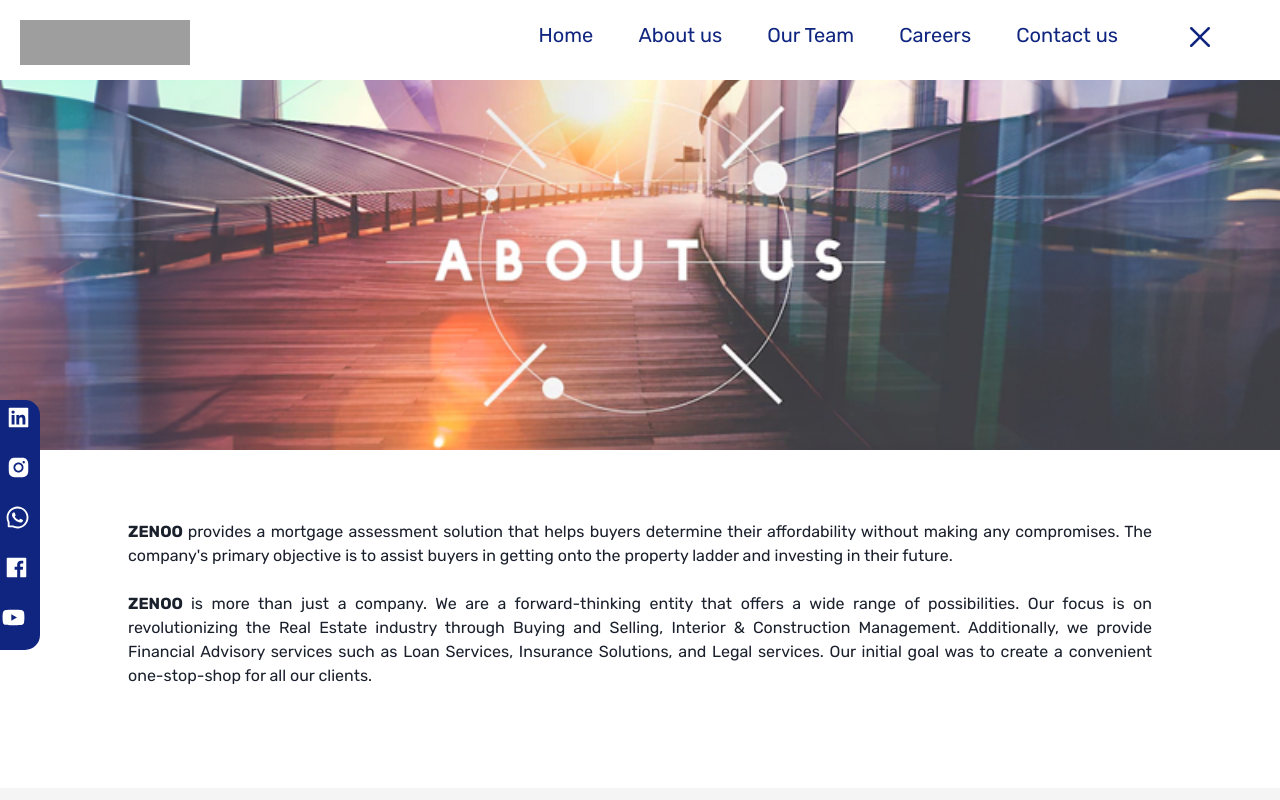
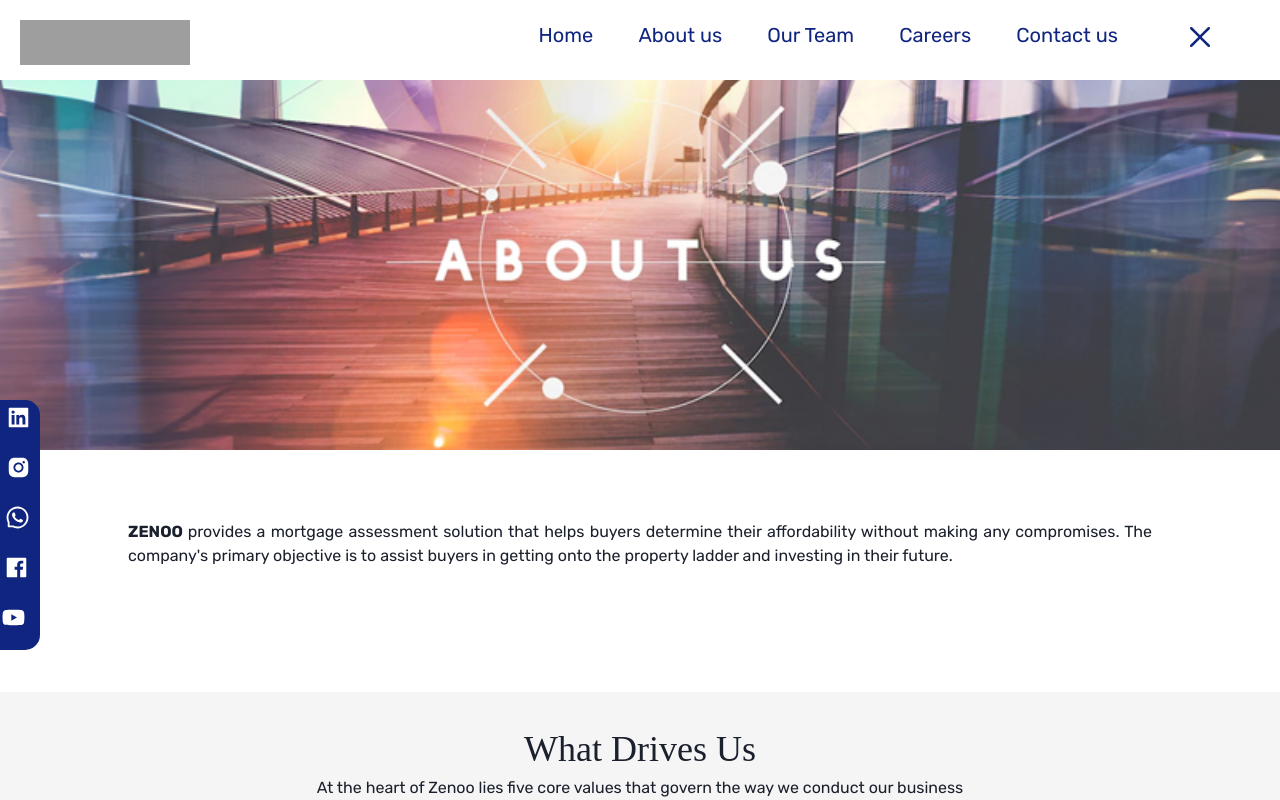
Before and after one commit to Ravi80595/Zenoo, a React (Create React App) app: page /about in a window 1280 px wide. Shown: the top 800 px of the page. Built offline with nearby package versions, Linux system fonts and the light colour scheme; grey boxes are pictures that could not be loaded.

Commit message:
Update About.jsx

```diff
--- a/src/Pages/About.jsx
+++ b/src/Pages/About.jsx
@@ -29,7 +29,6 @@ const About = () => {
             <Text textAlign={'justify'}>
               <b> ZENOO </b> provides a mortgage assessment solution that helps buyers determine their affordability without making any compromises. The company's primary objective is to assist buyers in getting onto the property ladder and investing in their future.
               <br /> <br />
-              <b> ZENOO </b> is more than just a company. We are a forward-thinking entity that offers a wide range of possibilities. Our focus is on revolutionizing the Real Estate industry through Buying and Selling, Interior & Construction Management. Additionally, we provide Financial Advisory services such as Loan Services, Insurance Solutions, and Legal services. Our initial goal was to create a convenient one-stop-shop for all our clients.
             </Text>
           </Box>
         </Flex>
```
